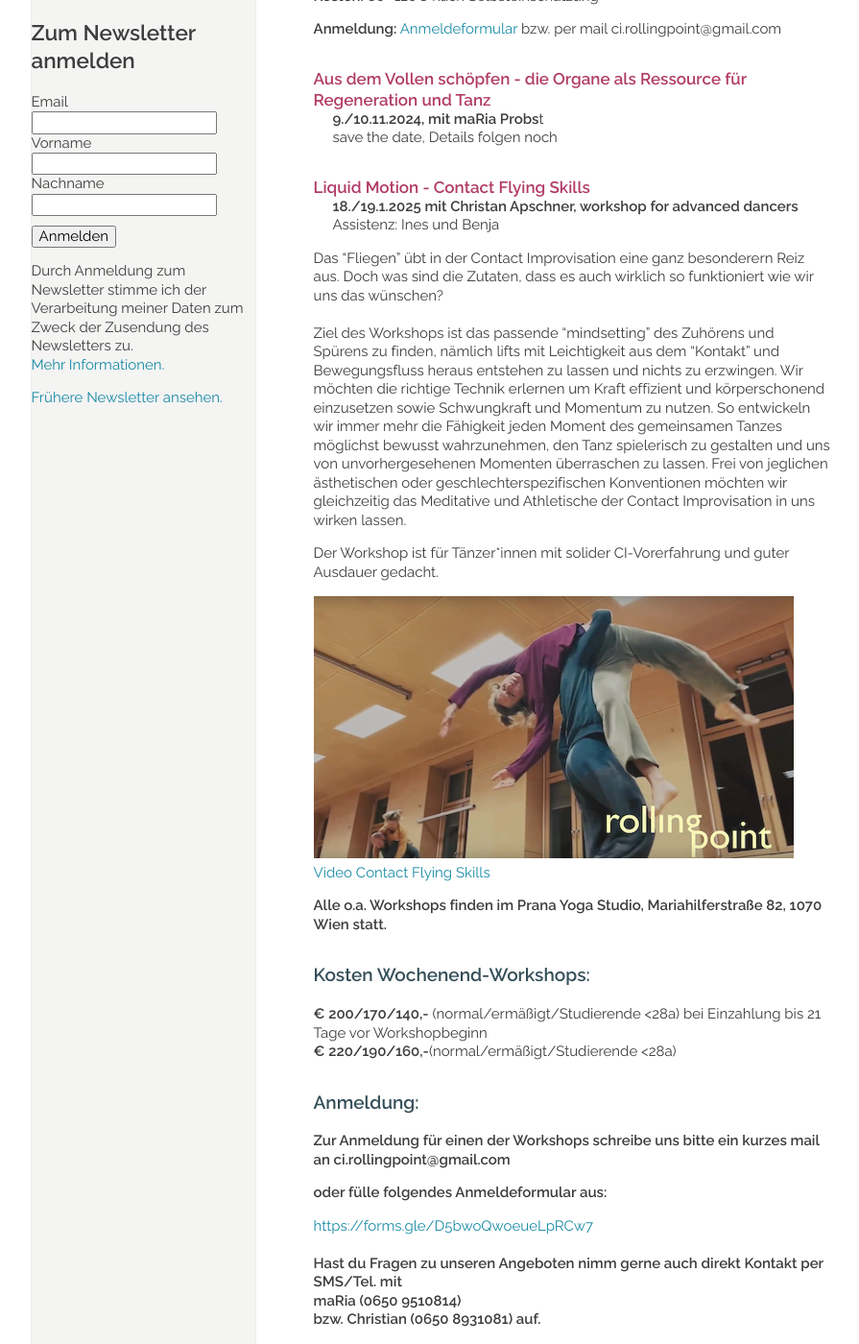
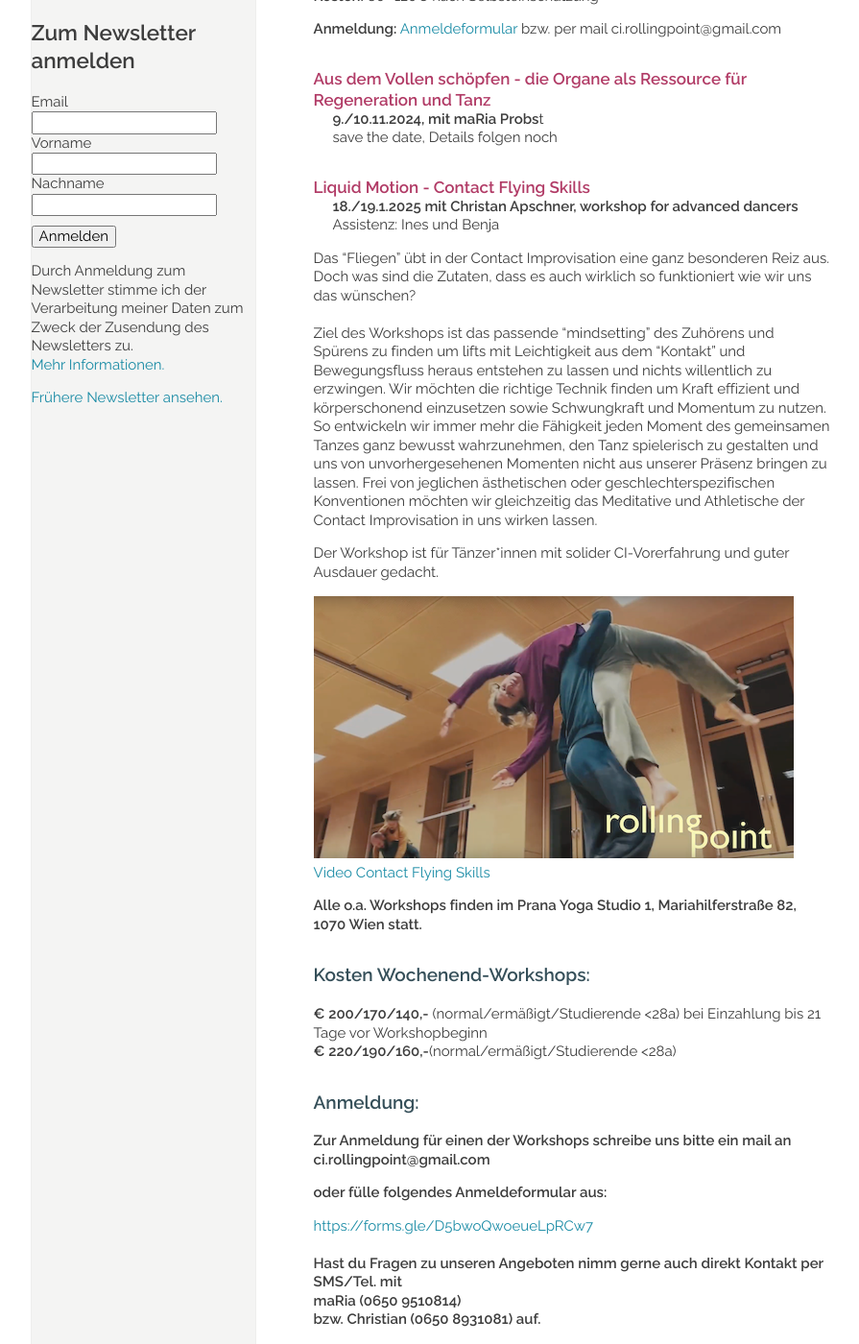
Before and after one commit to manulari/rollingpointat, a Jekyll site: the page built from _pages_de/wsws2024.md, in a window 1280 px wide and 1400 px high, scrolled down 1011 px. Shown: the whole window at 96% size, without its empty margins (152-1047 px from the left). Built offline with Jekyll 4.4.1, drawn with Linux system fonts in a browser that asks for light colours; comment, search, counter and statistics services are not loaded; some of the changed text lies outside the part shown.

Commit message:
Update page (de) “wsws2024”

```diff
--- a/_pages_de/wsws2024.md
+++ b/_pages_de/wsws2024.md
@@ -60,9 +60,9 @@ save the date, Details folgen noch
 **18./19.1.2025 mit Christan Apschner, workshop for advanced dancers**\
 Assistenz: Ines und Benja
 
-Das "Fliegen" übt in der Contact Improvisation eine ganz besonderern Reiz aus. Doch was sind  die Zutaten, dass es auch wirklich so funktioniert wie wir uns das wünschen?\
+Das "Fliegen" übt in der Contact Improvisation eine ganz besonderen Reiz aus. Doch was sind  die Zutaten, dass es auch wirklich so funktioniert wie wir uns das wünschen?\
 \
-Ziel des Workshops ist das passende "mindsetting" des Zuhörens und Spürens zu finden, nämlich lifts mit Leichtigkeit aus dem "Kontakt" und Bewegungsfluss heraus entstehen zu lassen und nichts zu erzwingen. Wir möchten die richtige Technik erlernen um Kraft effizient und körperschonend einzusetzen sowie Schwungkraft und Momentum zu nutzen. So entwickeln wir immer mehr die Fähigkeit jeden Moment des gemeinsamen Tanzes möglichst bewusst wahrzunehmen, den Tanz spielerisch zu gestalten und uns von unvorhergesehenen Momenten überraschen zu lassen. Frei von jeglichen ästhetischen oder geschlechterspezifischen Konventionen möchten wir gleichzeitig das Meditative und Athletische der Contact Improvisation in  uns wirken lassen.
+Ziel des Workshops ist das passende "mindsetting" des Zuhörens und Spürens zu finden um lifts mit Leichtigkeit aus dem "Kontakt" und Bewegungsfluss heraus entstehen zu lassen und nichts willentlich zu erzwingen. Wir möchten die richtige Technik finden um Kraft effizient und körperschonend einzusetzen sowie Schwungkraft und Momentum zu nutzen. So entwickeln wir immer mehr die Fähigkeit jeden Moment des gemeinsamen Tanzes ganz bewusst wahrzunehmen, den Tanz spielerisch zu gestalten und uns von unvorhergesehenen Momenten nicht aus unserer Präsenz bringen zu lassen. Frei von jeglichen ästhetischen oder geschlechterspezifischen Konventionen möchten wir gleichzeitig das Meditative und Athletische der Contact Improvisation in uns wirken lassen.
 
 Der Workshop ist für Tänzer*innen mit solider CI-Vorerfahrung und guter Ausdauer gedacht.
 
@@ -70,7 +70,7 @@ Der Workshop ist für Tänzer*innen mit solider CI-Vorerfahrung und guter Ausdau
 
 [](#orga)
 
-**Alle o.a. Workshops finden im Prana Yoga Studio, Mariahilferstraße 82, 1070 Wien statt.**
+**Alle o.a. Workshops finden im Prana Yoga Studio 1, Mariahilferstraße 82, 1070 Wien statt.**
 
 ### **Kosten Wochenend-Workshops:**
 
@@ -79,7 +79,7 @@ Der Workshop ist für Tänzer*innen mit solider CI-Vorerfahrung und guter Ausdau
 
 ### Anmeldung:
 
-**Zur Anmeldung für einen der Workshops schreibe uns bitte ein kurzes mail an ci.rollingpoint@gmail.com**
+**Zur Anmeldung für einen der Workshops schreibe uns bitte ein mail an ci.rollingpoint@gmail.com**
 
 **oder fülle folgendes Anmeldeformular aus:**
 
```
Also changed, not shown: other parts of _pages_de/wsws2024.md (+1 -3 lines).
